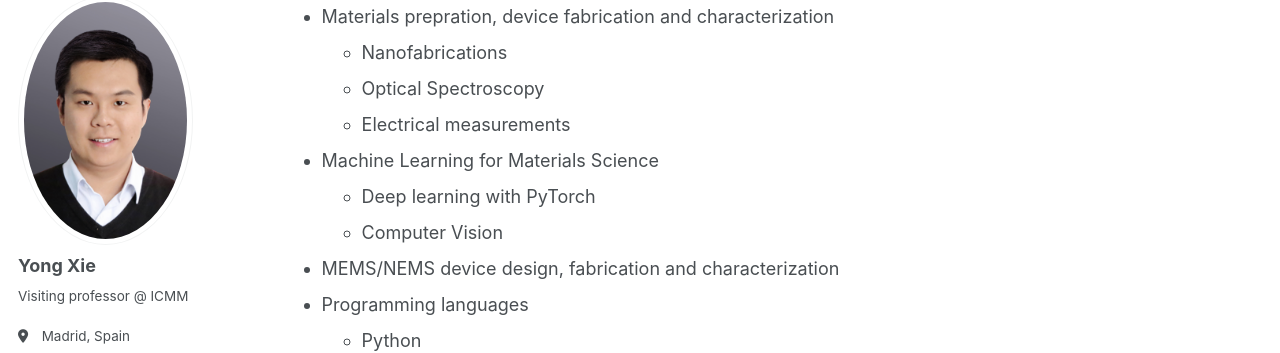
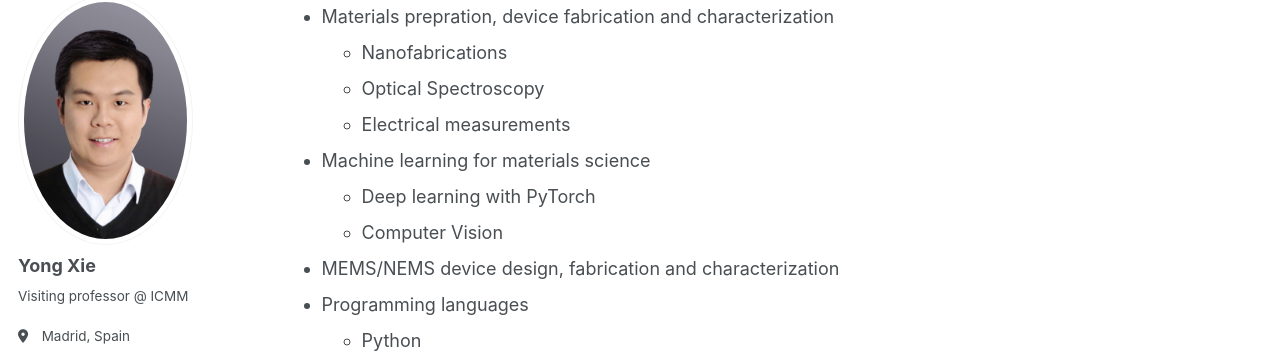
Before and after one commit to YongXie-ICMM/yongxie-icmm.github.io, a Jekyll site: the page built from _pages/cv.md, in a window 1280 px wide and 900 px high, scrolled down 821 px. Shown: the part 110-463 px from the top of the window. Built offline with Jekyll 4.4.1, drawn with Linux system fonts in a browser that asks for light colours; some web fonts are replaced.

```diff
--- a/_pages/cv.md
+++ b/_pages/cv.md
@@ -42,7 +42,7 @@
   * Nanofabrications
   * Optical Spectroscopy
   * Electrical measurements
-* Machine Learning for Materials Science
+* Machine learning for materials science
   * Deep learning with PyTorch
   * Computer Vision
 * MEMS/NEMS device design, fabrication and characterization
```
